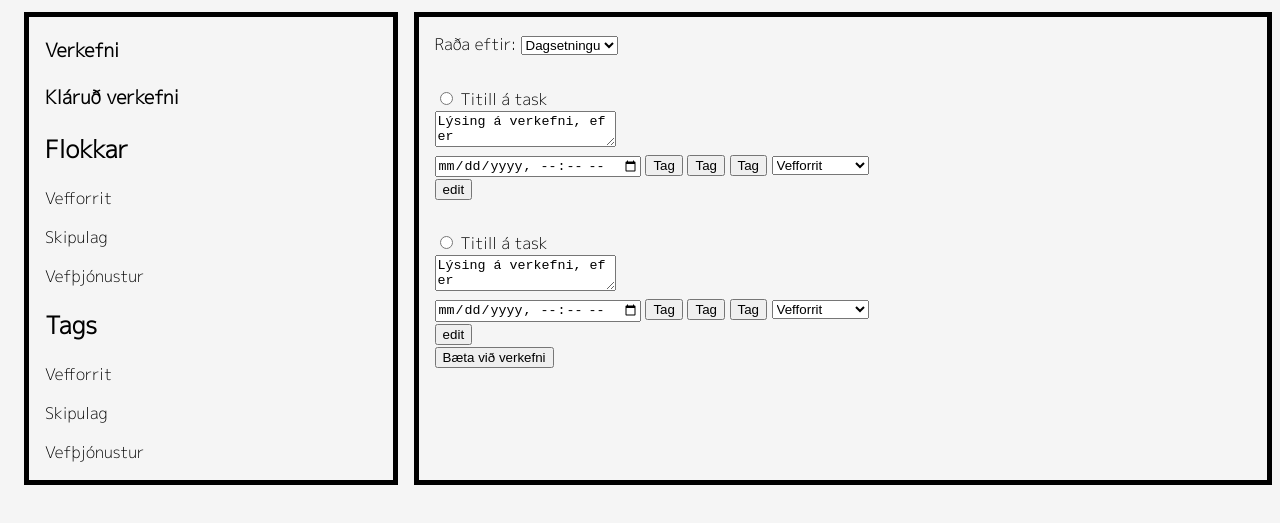
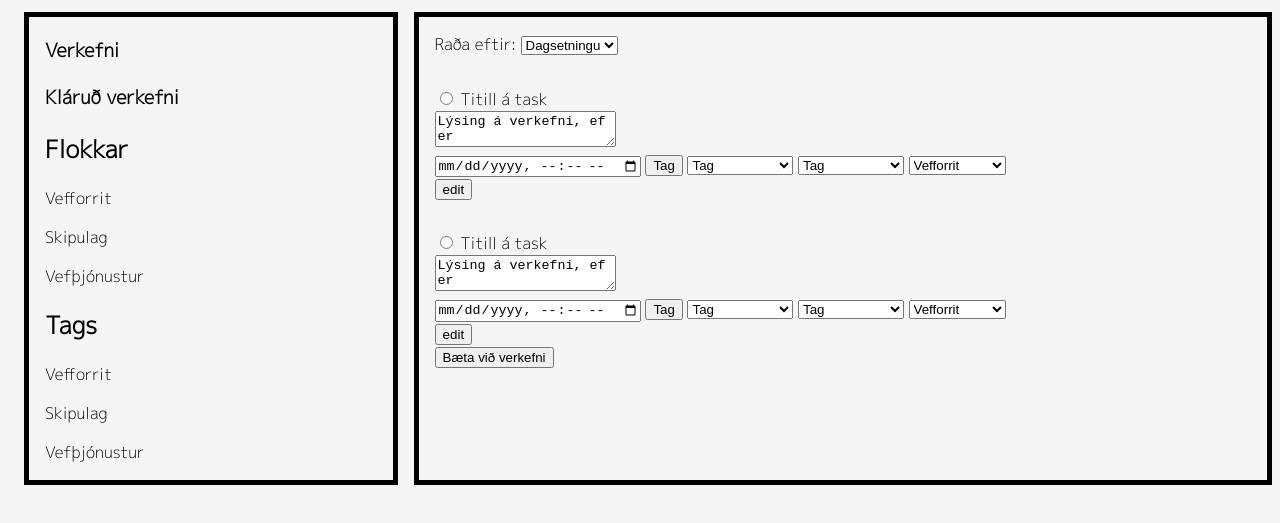
Before and after one commit to ske18/Hopverkefni2, a website with bundled scripts: page index.html in a window 1280 px wide. Shown: the part 123-646 px from the top of the page. Built offline with nearby package versions, Linux system fonts and the light colour scheme; files whose address does not match are found by name.

Commit message:
Update index.html

```diff
--- a/index.html
+++ b/index.html
@@ -53,8 +53,28 @@
           <div>
             <input type="datetime-local" />
             <button name="button">Tag</button>
-            <button name="button">Tag</button>
-            <button name="button">Tag</button>
+            <select class="Tag">
+              <option>Tag</option>
+              <option>bakendi</option>
+              <option>framendi</option>
+              <option>framework</option>
+              <option>fundir</option>
+              <option>gagnagrunnur</option>
+              <option>html</option>
+              <option>hönnun</option>
+              <option>ráðning</option>
+          </select>
+          <select class="Tag">
+            <option>Tag</option>
+            <option>bakendi</option>
+            <option>framendi</option>
+            <option>framework</option>
+            <option>fundir</option>
+            <option>gagnagrunnur</option>
+            <option>html</option>
+            <option>hönnun</option>
+            <option>ráðning</option>
+          </select>
             <select class="valflokkur">
               <option>Vefforrit</option>
               <option>Skipulag</option>
@@ -74,8 +94,28 @@
           <div>
             <input type="datetime-local" />
             <button name="button">Tag</button>
-            <button name="button">Tag</button>
-            <button name="button">Tag</button>
+            <select class="Tag">
+              <option>Tag</option>
+                <option>bakendi</option>
+                <option>framendi</option>
+                <option>framework</option>
+                <option>fundir</option>
+                <option>gagnagrunnur</option>
+                <option>html</option>
+                <option>hönnun</option>
+                <option>ráðning</option>
+            </select>
+            <select class="Tag">
+              <option>Tag</option>
+              <option>bakendi</option>
+              <option>framendi</option>
+              <option>framework</option>
+              <option>fundir</option>
+              <option>gagnagrunnur</option>
+              <option>html</option>
+              <option>hönnun</option>
+              <option>ráðning</option>
+            </select>
             <select class="valflokkur">
               <option>Vefforrit</option>
               <option>Skipulag</option>
```
